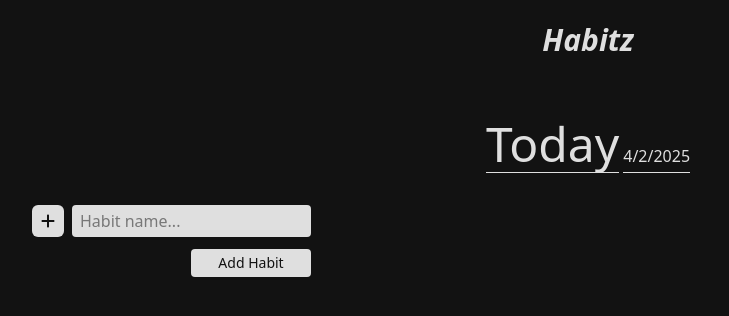
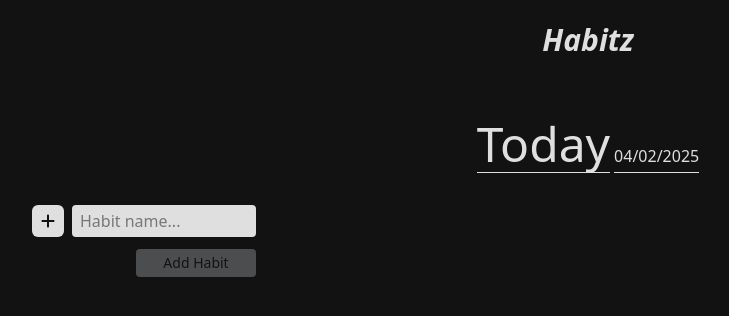
Before and after one commit to Harrman17/Habitz, a React (Vite) app: page / in a window 1280 px wide. Both pictures are taken after a click on the button 100 px from the left and 221 px from the top of the page. Shown: the top 316 px of the page, without its empty margins (52-781 px from the left). Built offline with nearby package versions, Linux system fonts and the light colour scheme.

Commit message:
fixed current date logic

```diff
--- a/src/App.jsx
+++ b/src/App.jsx
@@ -9,15 +9,16 @@ function App() {
   const [currentDate, setCurrentDate] = useState("loading")
 
   useEffect(() => {
-    const date = new Date()
-    if (date.getDate() <= 10 || date.getMonth() <= 10) {
-      setCurrentDate(date.getDate()+"/"+(date.getMonth() + 1)+"/"+date.getFullYear())
-    } else {
-      setCurrentDate("0"+date.getDate()+"/"+"0"+(date.getMonth() + 1)+"/"+date.getFullYear())
-    }
+    const date = new Date();
+    const day = String(date.getDate()).padStart(2, '0')
+    const month = String(date.getMonth() + 1).padStart(2, '0')
+    const year = date.getFullYear()
+
+
+    setCurrentDate(`${day}/${month}/${year}`)
   }, [])
 
-  const addHabit = () => {
+  const openAddHabit = () => {
     setAddHabitBtn(prevState => !prevState)
     setHabit("")
   }
@@ -27,7 +28,7 @@ function App() {
   return (
     <div>
       <Header />
-      <HabitList habit={habit} setHabit={setHabit} currentDate={currentDate} addHabit={addHabit} addHabitBtn={addHabitBtn}/>
+      <HabitList habit={habit} setHabit={setHabit} currentDate={currentDate} openAddHabit={openAddHabit} addHabitBtn={addHabitBtn}/>
     </div>
   )
 }
--- a/src/components/HabitList.jsx
+++ b/src/components/HabitList.jsx
@@ -5,7 +5,7 @@ import { FontAwesomeIcon } from '@fortawesome/react-fontawesome'
 
 
 
-function HabitList({ currentDate, addHabit, addHabitBtn, habit, setHabit }) {
+function HabitList({ currentDate, openAddHabit, addHabitBtn, habit, setHabit }) {
 
   return (
     <div className='bg-main text-accent min-h-screen flex flex-col items-center pt-10'>
@@ -17,19 +17,19 @@ function HabitList({ currentDate, addHabit, addHabitBtn, habit, setHabit }) {
 
       <div className='self-start ml-21 mt-8 flex flex-col gap-x-2'>
         <div className='flex items-center gap-x-2'>
-          <button className='bg-accent h-8 w-8 rounded-md' onClick={addHabit}>
+          <button className='bg-accent h-8 w-8 rounded-md' onClick={openAddHabit}>
             { habit && <FontAwesomeIcon icon={faX} className='text-main'/> || <FontAwesomeIcon icon={faPlus} className='text-main'/>}
           </button>
           { addHabitBtn &&
             <input
-            className='bg-accent text-main rounded-sm pl-2 focus:outline-accent h-8'
+            className='bg-accent text-main rounded-sm pl-2 focus:outline-accent h-8 w-46'
             placeholder='Habit name...'
             value={habit} onChange={(e) => setHabit(e.target.value)}
             />
           }
         </div>
         { addHabitBtn &&
-        <button className='bg-accent w-30 h-7 text-main text-sm rounded-sm self-end mt-3'>Add Habit</button>
+        <button className={`${habit ? 'bg-accent' : 'bg-gray-300 opacity-30 cursor-not-allowed'} w-30 h-7 text-main text-sm rounded-sm self-end mt-3`}>Add Habit</button>
         }
       </div>
 
```
